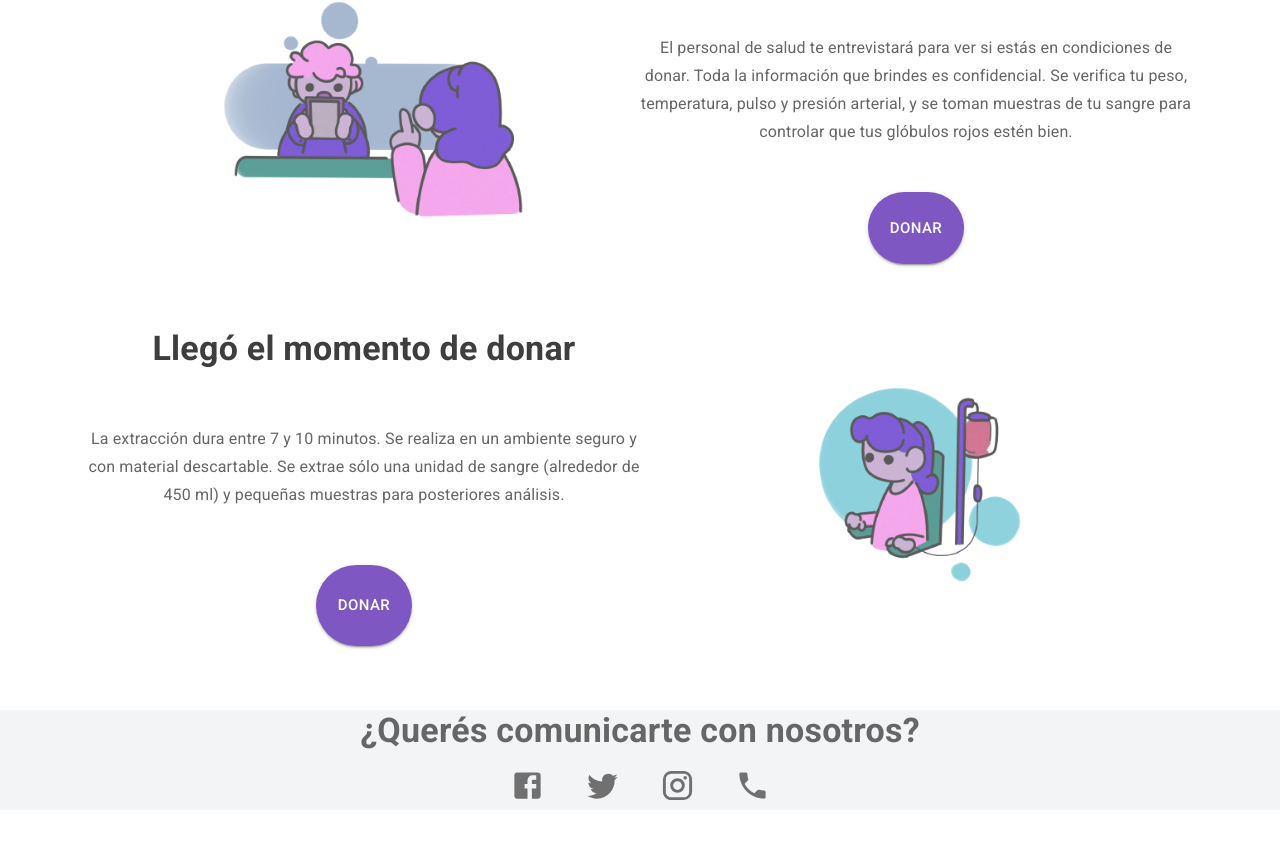
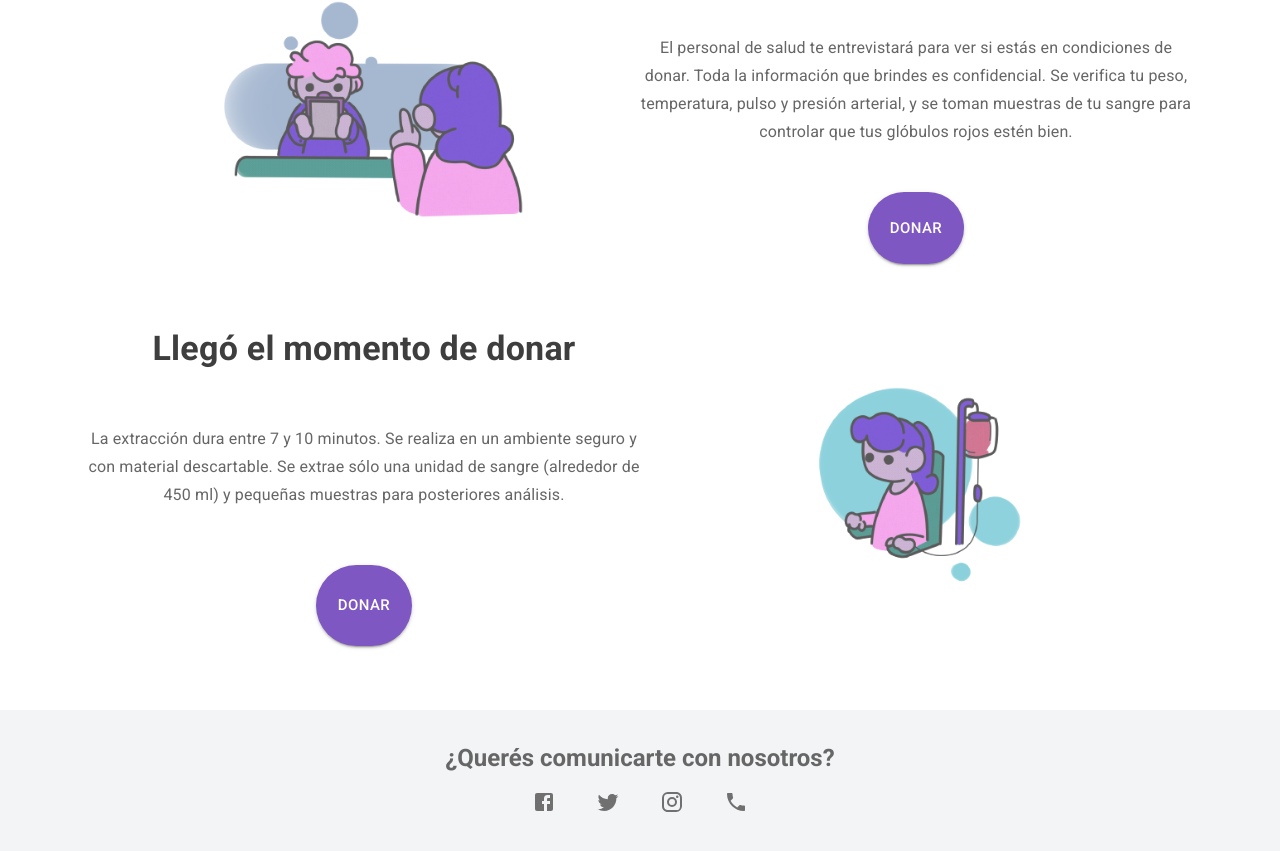
Before and after one commit to jblancoetec/front-clinicas-web, a Next.js app: page / in a window 1280 px wide. Shown: the part 2063-2914 px from the top of the page. Before the commit the page ends 2873 px from the top, so only its background shows below. Built offline with nearby package versions, Linux system fonts and the light colour scheme.

Commit message:
update Footer

```diff
--- a/src/layout/Footer.tsx
+++ b/src/layout/Footer.tsx
@@ -2,39 +2,35 @@ import { Link, Stack, Typography, useMediaQuery } from "@mui/material";
 import { Facebook, Twitter, Instagram, Phone } from "@mui/icons-material";
 
 const Footer = () => {
-  const sm = useMediaQuery("(min-width: 600px)");
   return (
     <Stack
       spacing={2}
       height={"100%"}
       alignItems={"center"}
       justifyContent={"center"}
+      py={"2rem"}
     >
-      <Typography
-        variant={sm ? "h4" : "h5"}
-        className="subtitle bold"
-        textAlign={"center"}
-      >
+      <Typography variant={"h5"} className="subtitle bold" textAlign={"center"}>
         ¿Querés comunicarte con nosotros?
       </Typography>
       <Stack direction={"row"} spacing={5}>
         <Link href="https://es-la.facebook.com/amhclinicas/" color={"inherit"}>
-          <Facebook fontSize="large" color="inherit" />
+          <Facebook color="inherit" />
         </Link>
         <Link
           href="https://twitter.com/Prensaclinicas?ref_src=twsrc%5Egoogle%7Ctwcamp%5Eserp%7Ctwgr%5Eauthor"
           color={"inherit"}
         >
-          <Twitter fontSize="large" color="inherit" />
+          <Twitter color="inherit" />
         </Link>
         <Link
           href="https://www.instagram.com/hospitaldeclinicasok/?hl=es"
           color={"inherit"}
         >
-          <Instagram fontSize="large" color="inherit" />
+          <Instagram color="inherit" />
         </Link>
         <Link href="tel:011 5950-8000" color={"inherit"}>
-          <Phone fontSize="large" color="inherit" />
+          <Phone color="inherit" />
         </Link>
       </Stack>
     </Stack>
```
